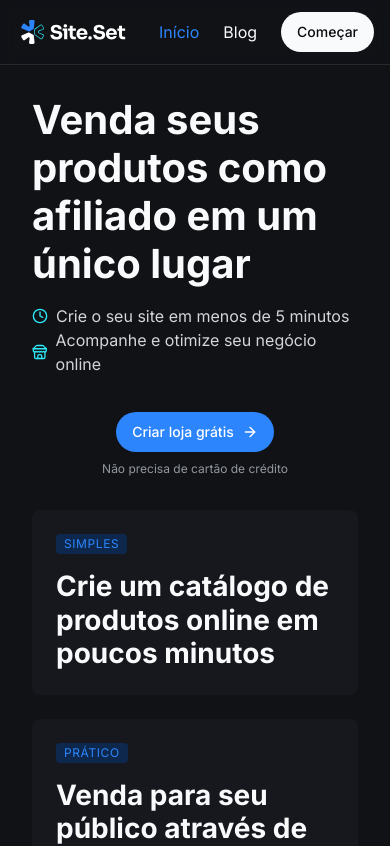
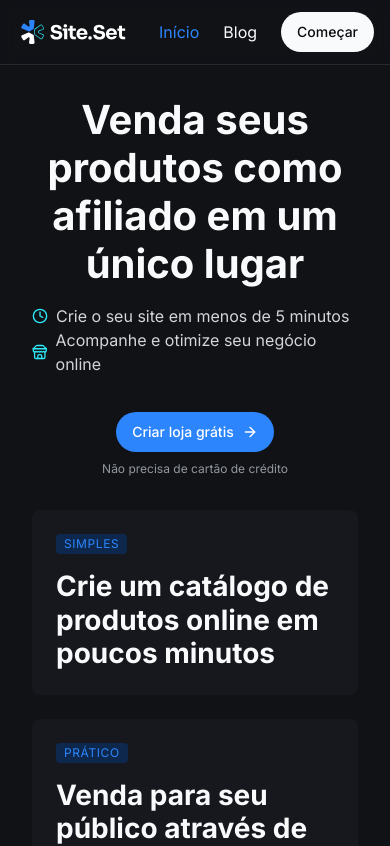
Before and after one commit to matheuskaully/landing-page-blog, a Next.js app: page / in a window 390 px wide. Shown: the top 846 px of the page. Built offline with nearby package versions, Linux system fonts and the light colour scheme.

Commit message:
refactor: altera texto

```diff
--- a/src/components/hero-section/hero-section.tsx
+++ b/src/components/hero-section/hero-section.tsx
@@ -9,7 +9,7 @@ export function HeroSection() {
     <section className="container relative mt-16 flex items-center justify-center">
       <div className="grid min-h-[20rem] grid-cols-1 items-center gap-8 py-8 md:h-[36rem] md:grid-cols-2 md:py-0">
         <div className="flex flex-col items-center justify-center gap-4 md:items-start md:gap-8 lg:items-start">
-          <h1 className="font-alt text-heading-hg text-gray-100">
+          <h1 className="font-alt text-center text-heading-hg text-gray-100 md:text-left">
             Venda seus produtos como afiliado em um único lugar
           </h1>
 
```
